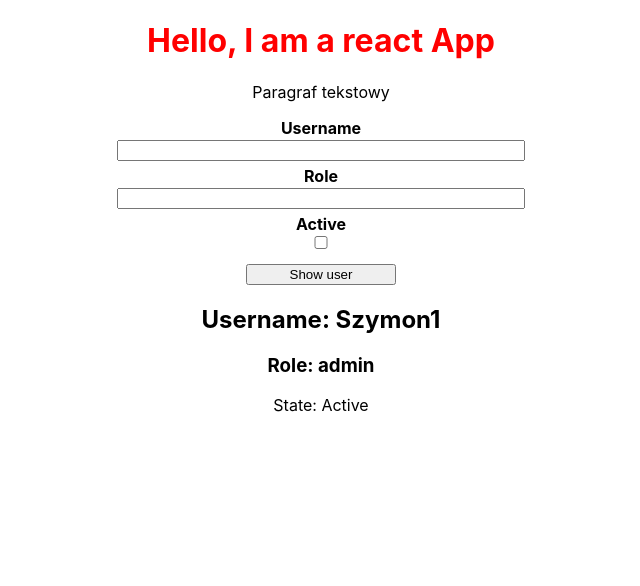
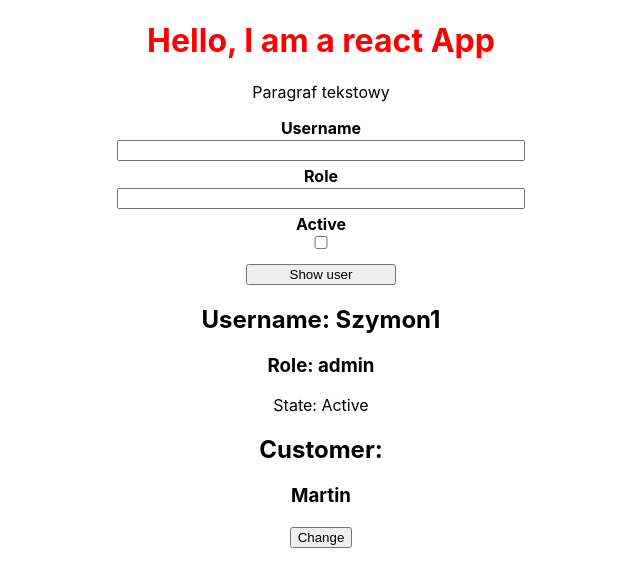
Before and after one commit to Ola214/my-app, a React (Create React App) app: page / in a window 1280 px wide. Shown: the top 586 px of the page, without its empty margins (319-959 px from the left). Built offline with nearby package versions, Linux system fonts and the light colour scheme.

Commit message:
state in functional components implemented

```diff
--- a/src/App.js
+++ b/src/App.js
@@ -1,6 +1,7 @@
 import React, {Component} from 'react';
 import './App.css'
 import User from './User/User'
+import Customer from './Customer/Customer'
 
 class App extends Component {
 
@@ -63,6 +64,7 @@ class App extends Component {
           <button onClick={this.setUserDataHandler} className="Form-button">Show user</button>
         </div>
         <User username={this.state.username} role={this.state.role}>{this.state.active ? this.active : this.inactive}</User>
+        <Customer />
       </div>
     );
   }
--- /dev/null
+++ b/src/Customer/Customer.js
@@ -0,0 +1,29 @@
+import React, { useState } from "react";
+
+const Customer = () => {
+
+    const [customerState, setCustomerState] = useState({
+        pickedName: 'Martin'
+    });
+
+    const [namesState, setNamesState] = useState({
+        names: ['Martin', 'Andrea', 'Carol']
+    });
+
+    const switchName = () => {
+        const namePool = customerState.names;
+        const number = Math.floor(Math.random()*3);// 0, 1, 2
+        setCustomerState({pickedName: namePool[number]});
+
+    }
+
+    return(
+        <div>
+            <h2>Customer:</h2>
+            <h3>{customerState.pickedName}</h3>
+            <button onClick={switchName}>Change</button>
+        </div>
+    );
+}
+
+export default Customer;
```
